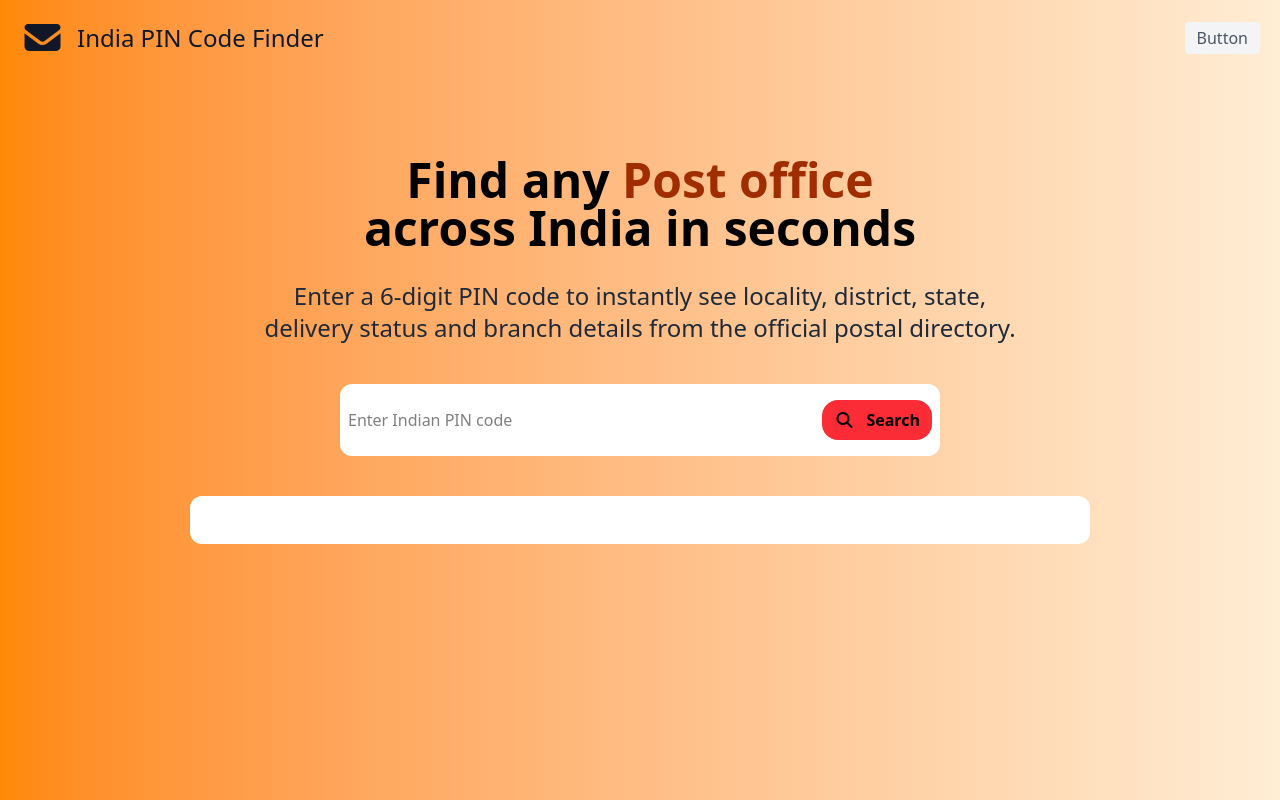
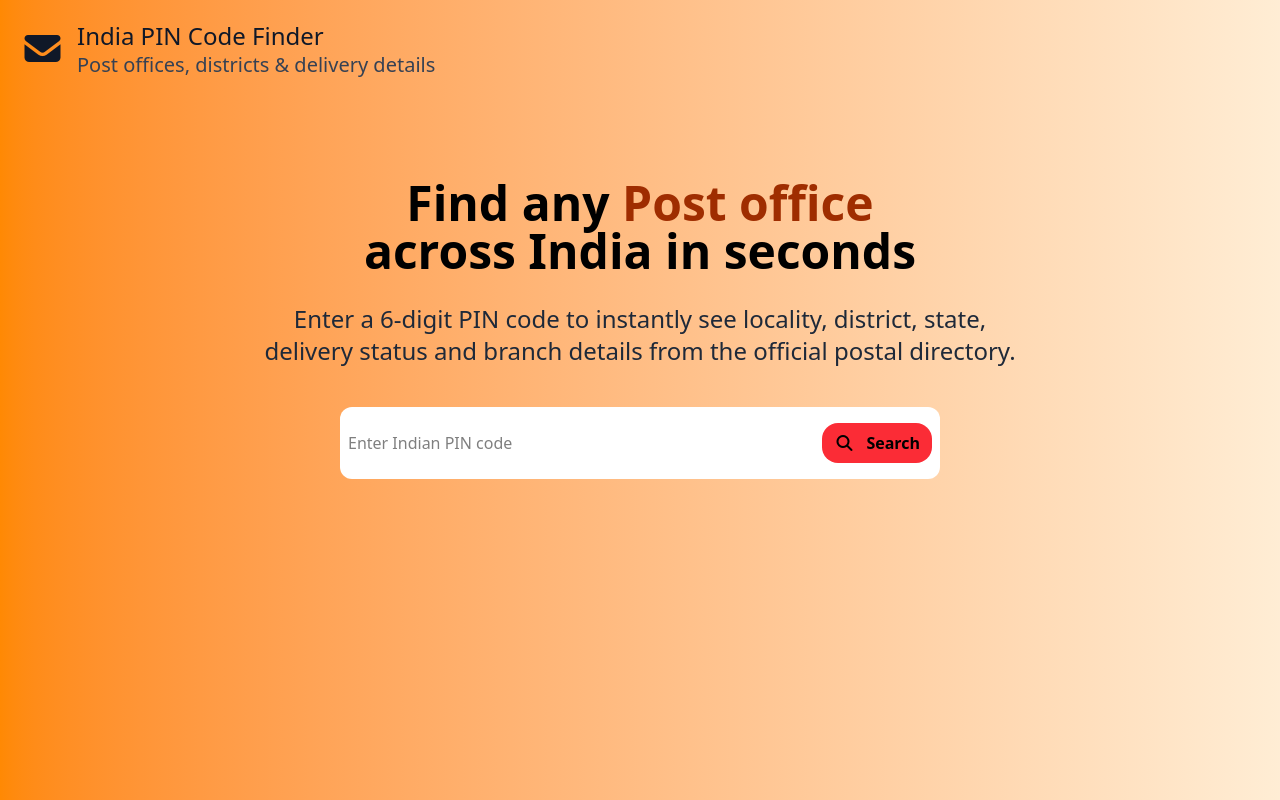
Before and after one commit to Pavitersharma/Post-office-finder, a plain HTML site: page index.html in a window 1280 px wide. Drawn offline with nearby package versions, Linux system fonts and the light colour scheme.

Commit message:
remove the btn

```diff
--- a/index.html
+++ b/index.html
@@ -6,6 +6,7 @@
     <title>Pincode Explorer</title>
     <link rel="stylesheet" href="style.css" />
     <script src="https://cdn.jsdelivr.net/npm/@tailwindcss/browser@4"></script>
+
     <link
       rel="stylesheet"
       href="https://cdnjs.cloudflare.com/ajax/libs/font-awesome/7.0.1/css/all.min.css"
@@ -14,7 +15,9 @@
       referrerpolicy="no-referrer"
     />
   </head>
-  <body class="bg-gradient-to-r from-orange-400 to-orange-100">
+  <body class="bg-gradient-to-r from-orange-400 to-orange-100
+             dark:from-gray-900 dark:to-gray-700
+             min-h-screen">
     <header class="text-gray-600 body-font">
       <div
         class="container mx-auto flex flex-wrap p-5 flex-col md:flex-row items-center justify-between"
@@ -23,14 +26,11 @@
           class="flex title-font font-medium items-center text-gray-900 mb-4 md:mb-0 flex items-center justify-center"
         >
           <i class="fa-solid fa-envelope text-4xl"></i>
-          <span class="ml-3 text-2xl"> India PIN Code Finder</span>
+          <span class="ml-3 text-2xl"> India PIN Code Finder <br> <p class="text-[20px] text-gray-700">Post offices, districts & delivery details</p></span>
+
         </a>
 
-        <button
-          class="inline-flex items-center bg-gray-100 border-0 py-1 px-3 focus:outline-none hover:bg-gray-500 hover:text-white rounded text-base mt-4 md:mt-0"
-        >
-          Button
-        </button>
+
       </div>
     </header>
 
@@ -70,7 +70,7 @@
 
     <div
   id="result"
-  class="w-[900px] mx-auto mt-10 bg-white p-6 rounded-xl "
+  class="w-[900px] mx-auto mt-10 p-6    rounded-xl "
 ></div>
     <script src="script.js"></script>
   </body>
--- a/script.js
+++ b/script.js
@@ -19,7 +19,7 @@ result.innerHTML = "";
 
  postOffices.forEach((office) => {
     result.innerHTML += `
-      <div class="border p-4 rounded-lg mb-4 bg-white ">
+      <div class="border p-5 rounded-lg mb-4 bg-white ">
         <h2 class="text-xl font-bold">${office.Name}</h2>
 
         <p><strong>Branch Type:</strong> ${office.BranchType}</p>
```
